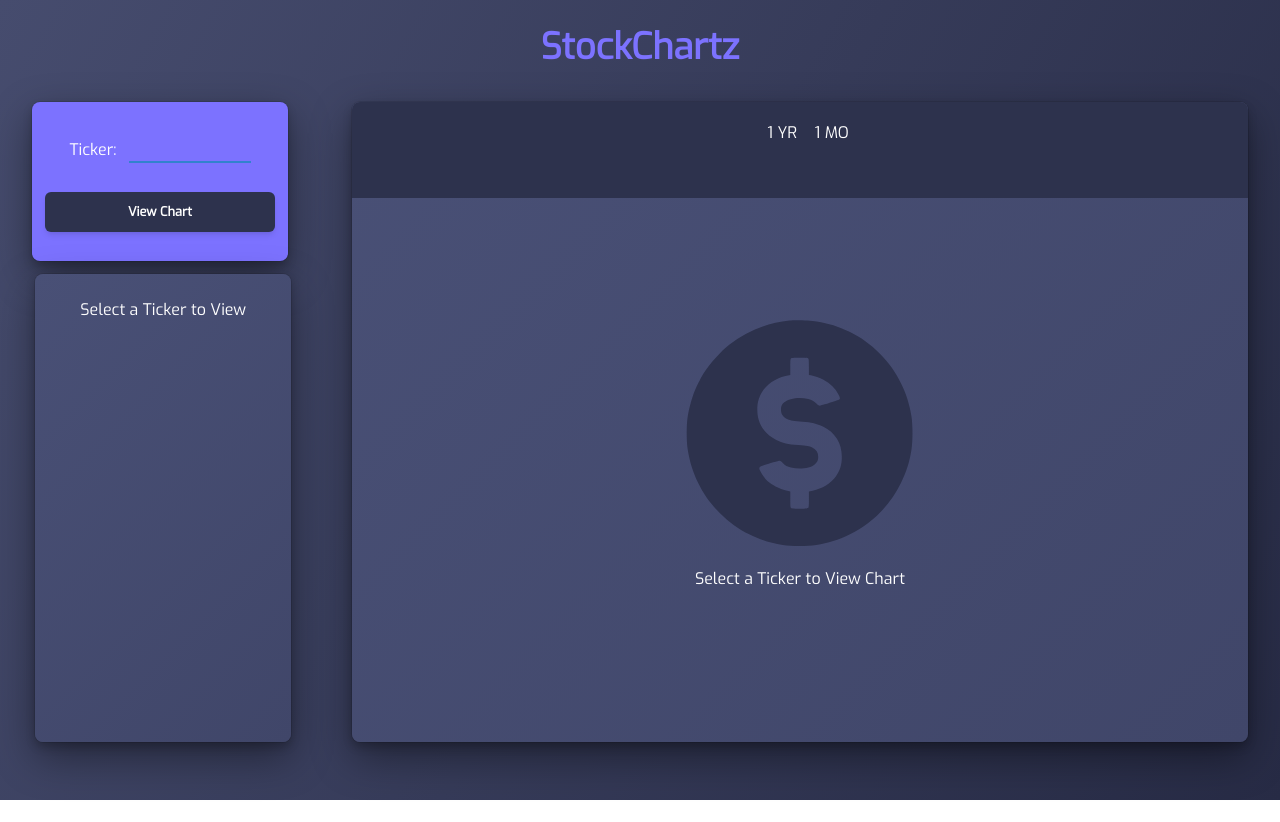
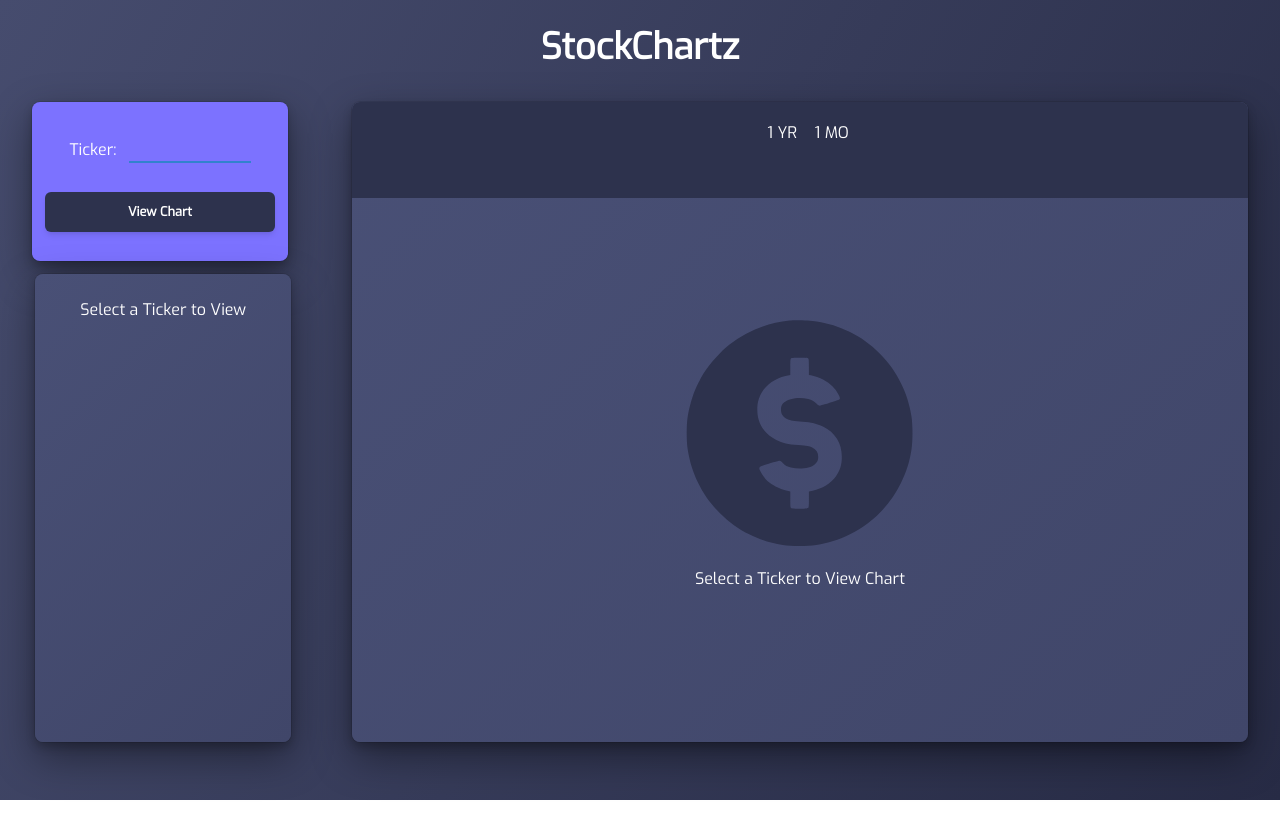
Before and after one commit to CharlesCarr/react-stock-chart, a React (Create React App) app: page / in a window 1280 px wide. Built offline with nearby package versions, Linux system fonts and the light colour scheme.

Commit message:
adding to time period selections

```diff
--- a/src/App.js
+++ b/src/App.js
@@ -52,9 +52,9 @@ const App = () => {
 
   // console.log(todayDate);
   // year
-  // let pastDate = todayDate.toString().replace("2022", "2021");
+  let pastDate = todayDate.toString().replace("2022", "2021");
   // month
-  let pastDate = todayDate.toString().replace("04", "03");
+  // let pastDate = todayDate.toString().replace("04", "03");
   // console.log(pastDate);
 
   const fetchChartData = (ticker) => {
@@ -89,6 +89,8 @@ const App = () => {
                 data.results[0].c) *
               100
             ).toFixed(2),
+            threeMonthClose: data.results[data.results.length - 66].c,
+            oneMonthClose: data.results[data.results.length - 22].c,
           },
         ]);
         // } else {
@@ -109,7 +111,8 @@ const App = () => {
         justifyContent="center"
         alignItems="center"
       >
-        <Heading color="#7c72ff">StockChartz</Heading>
+        {/* #7c72ff */}
+        <Heading color="white">StockChartz</Heading>
       </Box>
 
       <Box
@@ -137,7 +140,7 @@ const App = () => {
             fullResults={fullResults}
             dataError={dataError}
           />
-          <ChangeStats fullResults={fullResults} />
+          <ChangeStats fullResults={fullResults} timePeriod={timePeriod}/>
         </Box>
 
         <Box
```
